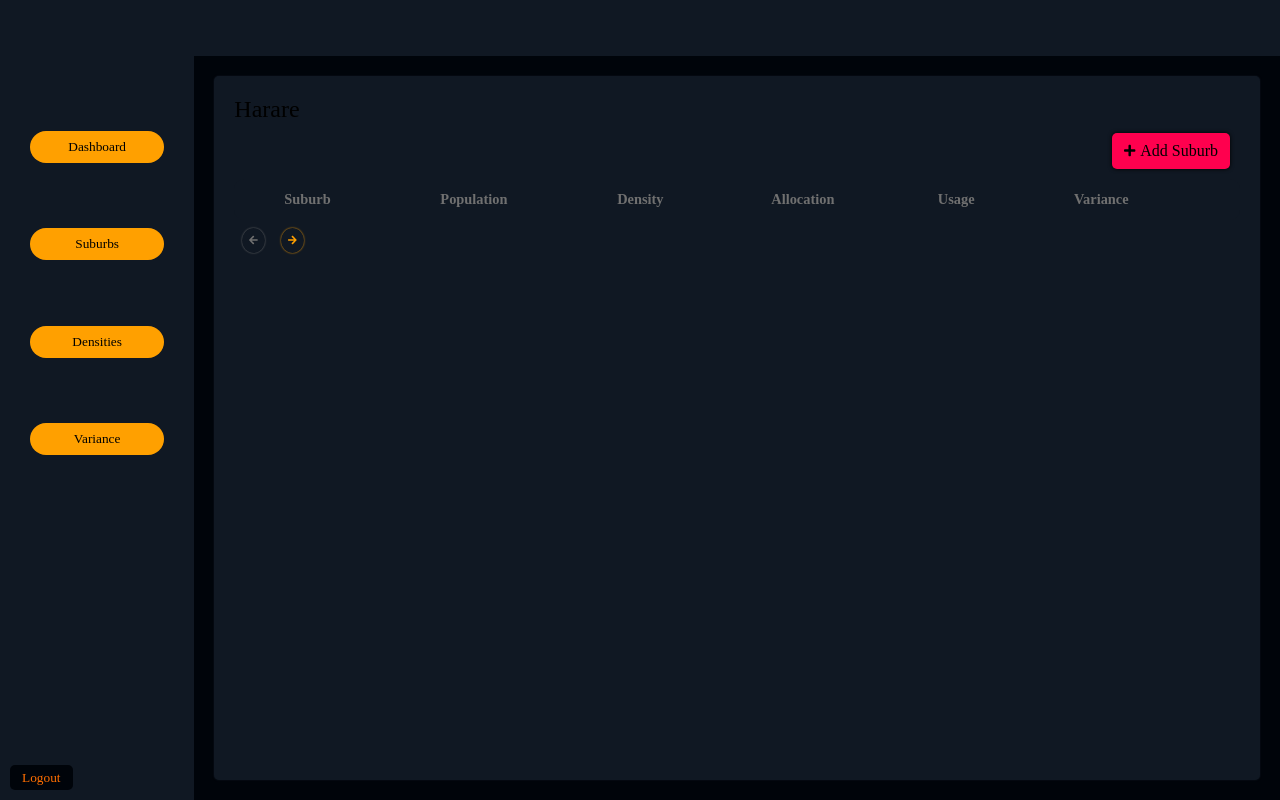
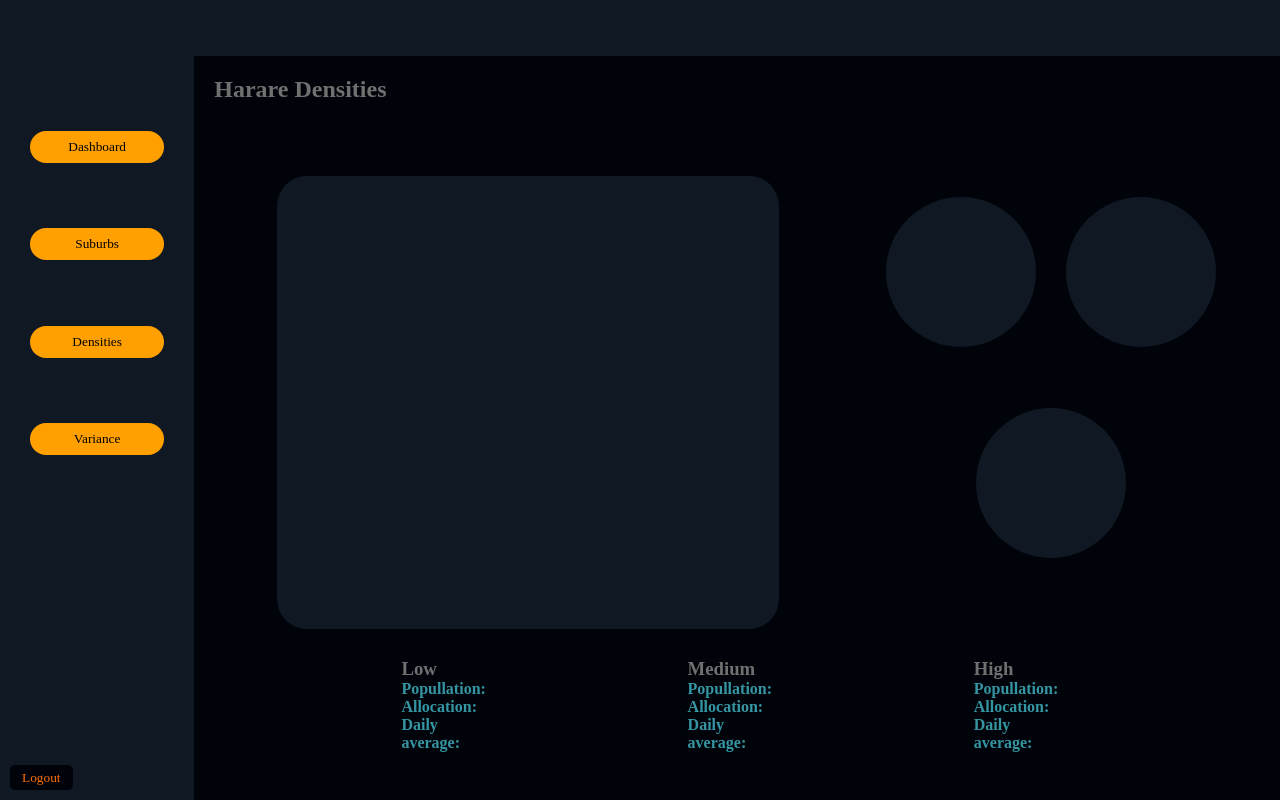
Before and after one commit to Eugenes-Intel/WaterRationingFrontend, a React (Create React App) app: page / in a window 1280 px wide. Built offline with nearby package versions, Linux system fonts and the light colour scheme; a web font is replaced by a local one.

Commit message:
switching to routing branch

```diff
--- a/src/components/containers/Dashboard.jsx
+++ b/src/components/containers/Dashboard.jsx
@@ -1,7 +1,9 @@
-import React from "react";
-import styled from "styled-components";
-import { TableContainer } from "./TableContainer";
-import { Sidebar } from "../Sidebar";
+import React from 'react';
+import styled from 'styled-components';
+import { TableContainer } from './TableContainer';
+import { Sidebar } from '../Sidebar';
+import { LandingPage } from '../pages/LandingPage';
+import { DensityPage } from '../pages/DensityPage';
 
 const Container = styled.div`
   height: 100%;
@@ -47,7 +49,7 @@ export function Dashboard() {
           <Sidebar />
         </SiderbarContainer>
         <ContentContainer>
-          <TableContainer />
+          <DensityPage />
         </ContentContainer>
       </DashboardSectionContainer>
     </Container>
--- a/src/components/pages/DensityPage.jsx
+++ b/src/components/pages/DensityPage.jsx
@@ -1,8 +1,103 @@
 import React from 'react';
 import styled from 'styled-components';
+import { DensityCard } from '../../global/DensityCard';
 
-const Container = styled.div``;
+const Container = styled.div`
+  display: flex;
+  flex-direction: column;
+  height: 100%;
+  width: 100%;
+`;
+
+const TopSection = styled.div`
+  height: 10%;
+  display: flex;
+  justify-content: space-between;
+  /* width: 100%; */
+  /* background-color: blanchedalmond; */
+`;
+
+const Title = styled.h2`
+  color: var(--font-color);
+  text-transform: capitalize;
+`;
+
+const MidSection = styled.div`
+  display: flex;
+  width: 100%;
+  height: 100%;
+`;
+
+const MainChartContainer = styled.div`
+  display: flex;
+  width: 60%;
+  height: 100%;
+  align-items: flex-end;
+  justify-content: center;
+`;
+
+const MainChart = styled.div`
+  /* box-shadow: 0 0 1px; */
+  height: 90%;
+  width: 80%;
+  background-color: var(--background-color);
+  border-radius: var(--main-border-radius);
+  /* margin: auto; */
+`;
+
+const PieChartsContainer = styled.div`
+  display: flex;
+  flex-wrap: wrap;
+  width: 40%;
+  height: 100%;
+  align-items: center;
+  justify-content: center;
+  padding: 40px 0px;
+`;
+
+const PieChart = styled.div`
+  height: 150px;
+  width: 150px;
+  margin: 0px 15px;
+  background-color: var(--background-color);
+  border-radius: 100%;
+  /* margin: auto; */
+`;
+
+const BottomSection = styled.div`
+  height: 30%;
+  display: flex;
+  justify-content: space-evenly;
+  align-items: center;
+`;
+
+const Metrice = styled.h4`
+  color: var(--font-color-light);
+`;
+
+const densities = ['Low', 'Medium', 'High'];
 
 export function DensityPage(props) {
-  return <Container></Container>;
+  return (
+    <Container>
+      <TopSection>
+        <Title>harare densities</Title>
+      </TopSection>
+      <MidSection>
+        <MainChartContainer>
+          <MainChart />
+        </MainChartContainer>
+        <PieChartsContainer>
+          {densities.map((density, index) => (
+            <PieChart key={index} />
+          ))}
+        </PieChartsContainer>
+      </MidSection>
+      <BottomSection>
+        {densities.map((density, index) => (
+          <DensityCard key={index} densityTitle={density} />
+        ))}
+      </BottomSection>
+    </Container>
+  );
 }
--- a/src/components/pages/LandingPage.jsx
+++ b/src/components/pages/LandingPage.jsx
@@ -1,8 +1,98 @@
 import React from 'react';
 import styled from 'styled-components';
+import { AddButton } from '../../global/AddButton';
 
-const Container = styled.div``;
+const Container = styled.div`
+  display: flex;
+  flex-direction: column;
+  height: 100%;
+  width: 100%;
+`;
+
+const TopSection = styled.div`
+  height: 15%;
+  display: flex;
+  justify-content: space-between;
+  /* width: 100%; */
+  /* background-color: blanchedalmond; */
+`;
+
+const Title = styled.h1`
+  color: var(--font-color);
+  text-transform: capitalize;
+`;
+
+const MidSection = styled.div`
+  display: flex;
+  width: 100%;
+  height: 100%;
+`;
+
+const MainChartContainer = styled.div`
+  display: flex;
+  width: 70%;
+  height: 100%;
+  align-items: flex-end;
+  justify-content: center;
+`;
+
+const MainChart = styled.div`
+  /* box-shadow: 0 0 1px; */
+  height: 90%;
+  width: 70%;
+  background-color: var(--background-color);
+  border-radius: var(--main-border-radius);
+  /* margin: auto; */
+`;
+
+const SmallChartContainer = styled.div`
+  display: flex;
+  width: 30%;
+  height: 100%;
+  align-items: flex-end;
+  justify-content: flex-start;
+`;
+
+const SmallChart = styled.div`
+  height: 60%;
+  width: 70%;
+  background-color: var(--background-color);
+  border-radius: 20px;
+  /* margin: auto; */
+`;
+
+const BottomSection = styled.div`
+  height: 30%;
+  display: flex;
+  justify-content: space-evenly;
+  align-items: center;
+`;
+
+const Metrice = styled.h4`
+  color: var(--font-color-light);
+`;
 
 export function LandingPage(props) {
-  return <Container></Container>;
+  return (
+    <Container>
+      <TopSection>
+        <Title>water rationig overview</Title>
+        <AddButton title='Allocate' />
+      </TopSection>
+      <MidSection>
+        <MainChartContainer>
+          <MainChart />
+        </MainChartContainer>
+        <SmallChartContainer>
+          <SmallChart />
+        </SmallChartContainer>
+      </MidSection>
+      <BottomSection>
+        <Metrice>Popullation:</Metrice>
+        <Metrice>Allocation:</Metrice>
+        <Metrice>Daily average:</Metrice>
+        <Metrice>Cities:</Metrice>
+      </BottomSection>
+    </Container>
+  );
 }
--- /dev/null
+++ b/src/global/DensityCard.jsx
@@ -0,0 +1,35 @@
+import React from 'react';
+import styled from 'styled-components';
+
+const Container = styled.div`border-radius`;
+
+const DensityTitleContainer = styled.div`
+  width: 10%;
+`;
+
+const DensityTitle = styled.h3`
+  color: var(--font-color);
+`;
+
+const MetriceContainer = styled.div`
+  width: 90%;
+`;
+
+const Metrice = styled.h4`
+  color: var(--font-color-light);
+`;
+
+export function DensityCard(props) {
+  return (
+    <Container>
+      <DensityTitleContainer>
+        <DensityTitle>{props.densityTitle}</DensityTitle>
+      </DensityTitleContainer>
+      <MetriceContainer>
+        <Metrice>Popullation:</Metrice>
+        <Metrice>Allocation:</Metrice>
+        <Metrice>Daily average:</Metrice>
+      </MetriceContainer>
+    </Container>
+  );
+}
```
Also changed, not shown: package.json (+0 -10 lines), .eslintrc.json (deleted), 2 other files (tests, documents, lock files or other folders).
